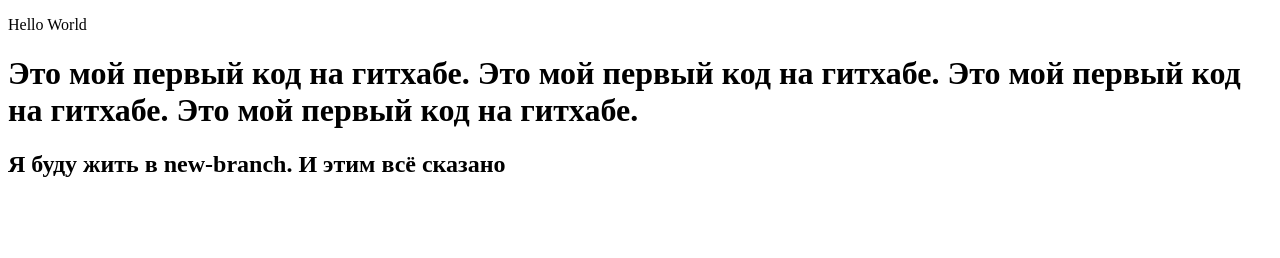
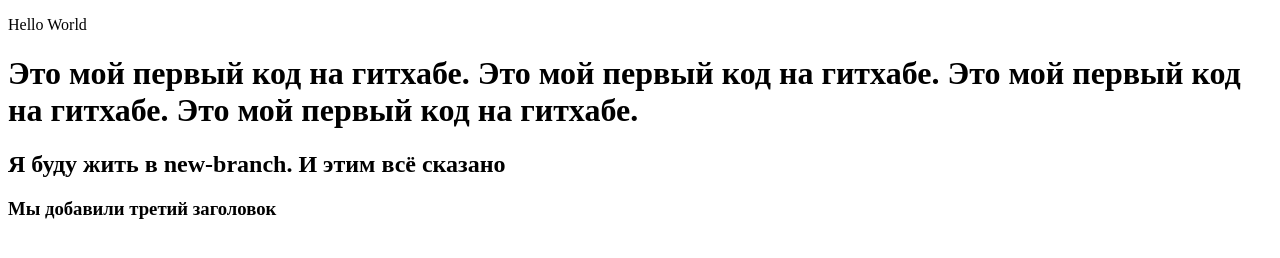
Before and after one commit to mimimitchell/test_repo, a plain HTML site: page index.html in a window 1280 px wide. Drawn offline with Linux system fonts and the light colour scheme.

Commit message:
Меняем текст

```diff
--- a/index.html
+++ b/index.html
@@ -8,5 +8,6 @@
     <p>Hello World</p>
 	<h1>Это мой первый код на гитхабе. Это мой первый код на гитхабе. Это мой первый код на гитхабе. Это мой первый код на гитхабе.</h1>
 	<h2>Я буду жить в new-branch. И этим всё сказано</h2>
+	<h3>Мы добавили третий заголовок</h3>
 </body>
 </html>
```
